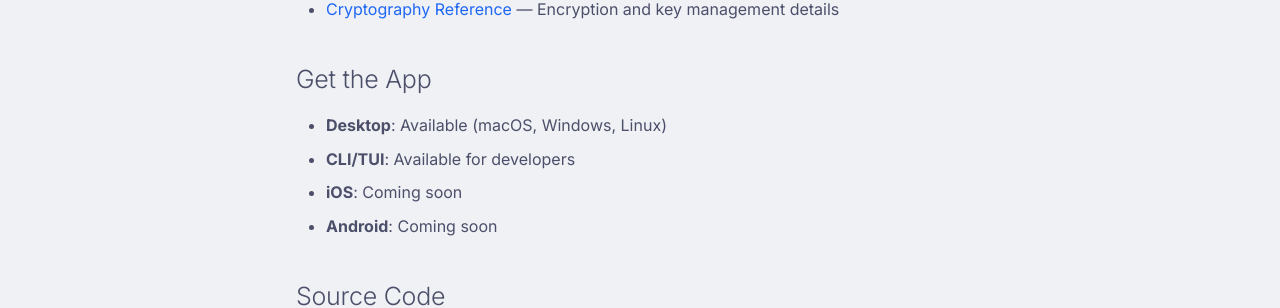
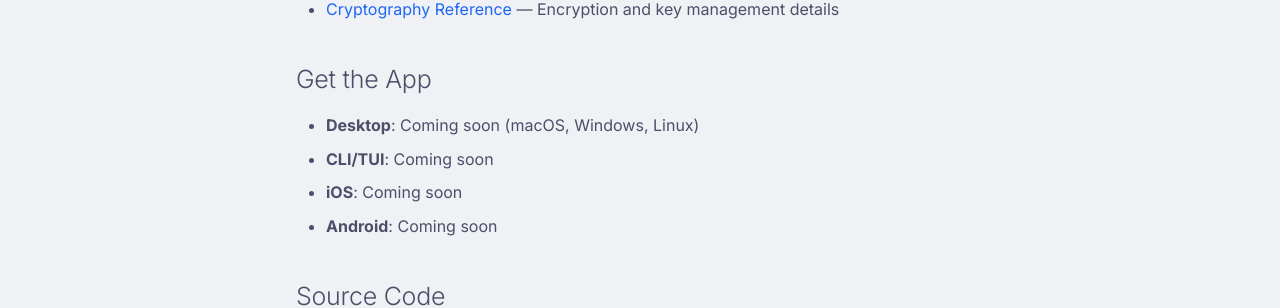
Before and after one commit to vauchi/docs, an MkDocs documentation site: the page built from docs/index.md, in a window 1280 px wide and 900 px high, scrolled down 684 px. Shown: the part 379-687 px from the top of the window. Built offline with MkDocs 1.6.1 and Material for MkDocs 9.7.7, drawn with Linux system fonts in a browser that asks for light colours; comment, search, counter and statistics services are not loaded.

Commit message:
fix: mark all platforms as coming soon on homepage
No public release yet — all platforms should show "Coming soon".

Co-Authored-By: Claude Opus 4.6 <noreply@anthropic.com>

```diff
--- a/docs/index.md
+++ b/docs/index.md
@@ -46,8 +46,8 @@ Vauchi is a contact card that updates automatically. When you change your phone
 
 ## Get the App
 
-- **Desktop**: Available (macOS, Windows, Linux)
-- **CLI/TUI**: Available for developers
+- **Desktop**: Coming soon (macOS, Windows, Linux)
+- **CLI/TUI**: Coming soon
 - **iOS**: Coming soon
 - **Android**: Coming soon
 
```
